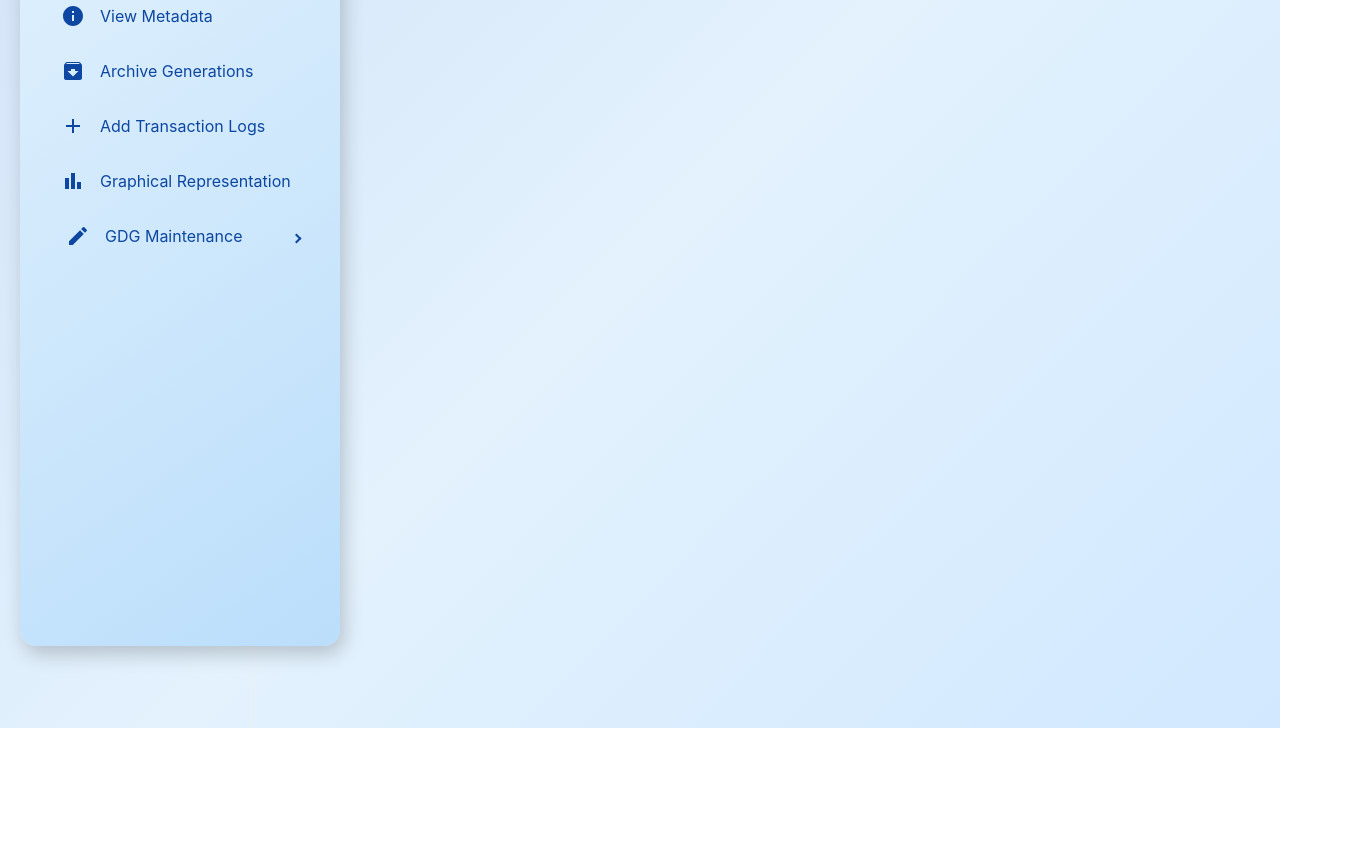
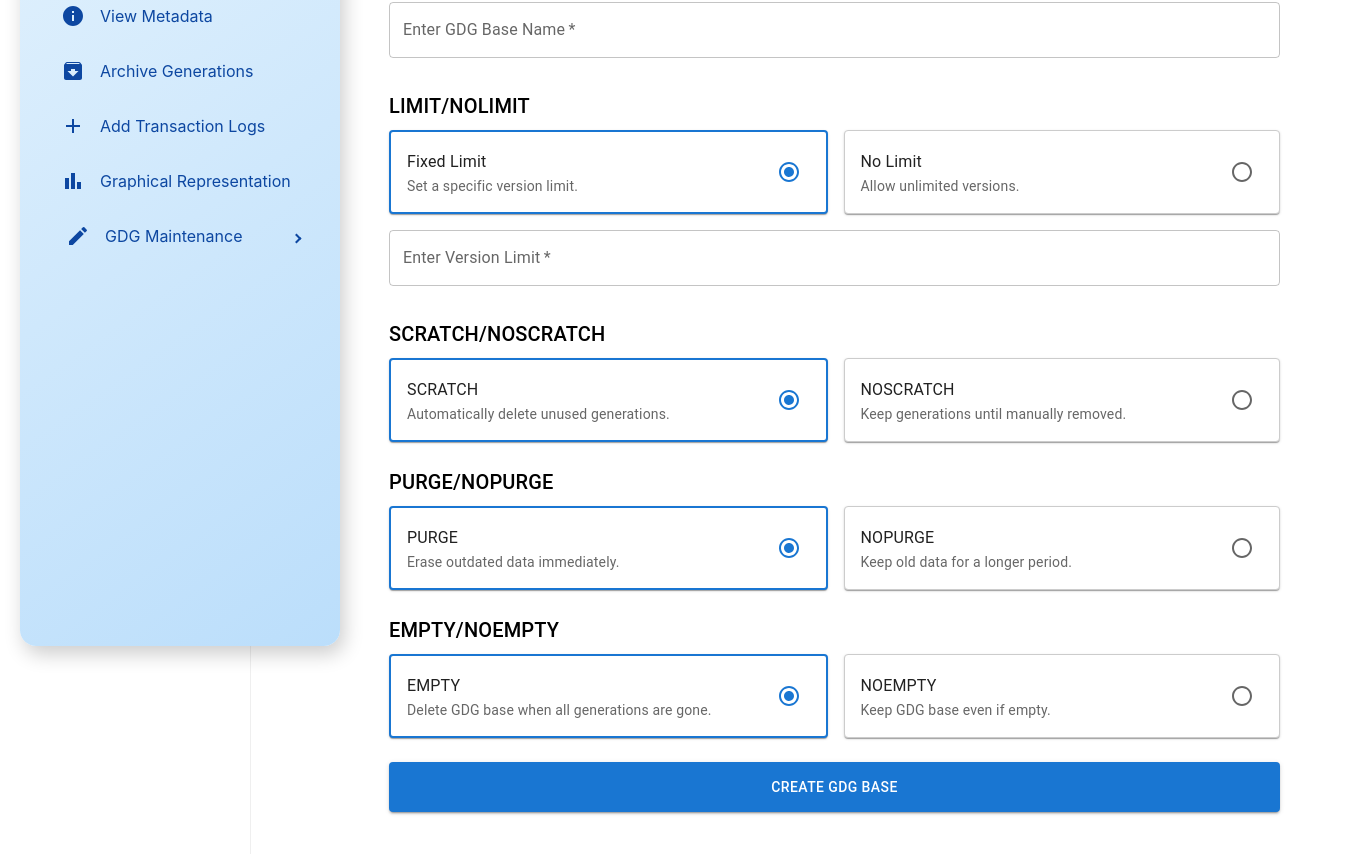
Before and after one commit to sreejitaduttaa/gdg-management, a React (Create React App) app: page /create-gdg in a window 1280 px wide. Shown: the part 214-1068 px from the top of the page, 1360 px wide, since content can reach past the window. Before the commit the page ends 942 px from the top, so only its background shows below. Built offline with nearby package versions, Linux system fonts and the light colour scheme.

Commit message:
create gdg attributes added

```diff
--- a/src/components/Sidebar.js
+++ b/src/components/Sidebar.js
@@ -31,6 +31,9 @@ const SidebarComponent = ({ collapsed, setCollapsed }) => {
         "& .ps-sidebar-container": {
           height: "100vh",
           minHeight: "100vh",
+          position: "fixed",
+          top: 0,
+          left: 0,
           width: collapsed ? "70px" : "280px",
           background: "linear-gradient(145deg, #e3f2fd, #bbdefb)",
           borderRadius: "16px",
@@ -38,6 +41,9 @@ const SidebarComponent = ({ collapsed, setCollapsed }) => {
           margin: "20px",
           padding: collapsed ? "10px" : "20px",
           transition: "width 0.3s ease, padding 0.3s ease",
+          overflowY: "auto",
+          scrollbarWidth: "thin",
+
         },
       }}
     >
--- a/src/components/Topbar.js
+++ b/src/components/Topbar.js
@@ -11,22 +11,22 @@ const Topbar = ({ collapsed }) => {
         alignItems: "center",
         justifyContent: "space-between",
         background: "linear-gradient(145deg, #e3f2fd, #bbdefb)",
-        padding: "12px 20px", // ✅ Slightly reduced padding
+        padding: "12px 20px",
         borderRadius: "16px",
         boxShadow: "4px 8px 20px rgba(0,0,0,0.2)",
         margin: "15px",
         marginLeft: collapsed ? "40px" : "100px",
         marginRight: "15px",
-        height: "40px", // ✅ Reduced height
+        height: "40px",
         transition: "margin-left 0.3s ease, width 0.3s ease",
       }}
     >
       {/* Left Section - User Profile */}
       <Box sx={{ display: "flex", alignItems: "center", gap: 1.5 }}>
-        <Avatar src="/profile.jpg" alt="User" sx={{ width: 35, height: 35 }} /> {/* ✅ Smaller Avatar */}
+        <Avatar src="/profile.jpg" alt="User" sx={{ width: 35, height: 35 }} />
         <Box>
-          <Typography variant="caption" color="gray">Welcome back!</Typography> {/* ✅ Smaller text */}
-          <Typography variant="body2" sx={{ fontWeight: "bold", color: "#0d47a1" }}>John Doe</Typography> {/* ✅ Reduced font size */}
+          <Typography variant="caption" color="gray">Welcome back!</Typography>
+          <Typography variant="body2" sx={{ fontWeight: "bold", color: "#0d47a1" }}>Sreejita Dutta</Typography>
         </Box>
       </Box>
 
@@ -35,22 +35,22 @@ const Topbar = ({ collapsed }) => {
         <IconButton sx={{
           color: "#0d47a1",
           background: "white",
-          borderRadius: "50%",  // ✅ Circular buttons
-          width: 32, height: 32, // ✅ Reduced size
+          borderRadius: "50%",
+          width: 32, height: 32,
           display: "flex", justifyContent: "center", alignItems: "center",
           boxShadow: "2px 4px 8px rgba(0,0,0,0.15)"
         }}>
-          <NotificationsIcon sx={{ fontSize: 18 }} /> {/* ✅ Smaller icon */}
+          <NotificationsIcon sx={{ fontSize: 18 }} />
         </IconButton>
         <IconButton sx={{
           color: "#0d47a1",
           background: "white",
-          borderRadius: "50%", // ✅ Circular buttons
-          width: 32, height: 32, // ✅ Reduced size
+          borderRadius: "50%",
+          width: 32, height: 32,
           display: "flex", justifyContent: "center", alignItems: "center",
           boxShadow: "2px 4px 8px rgba(0,0,0,0.15)"
         }}>
-          <SettingsIcon sx={{ fontSize: 18 }} /> {/* ✅ Smaller icon */}
+          <SettingsIcon sx={{ fontSize: 18 }} />
         </IconButton>
       </Box>
     </Box>
--- a/src/layouts/MainLayout.js
+++ b/src/layouts/MainLayout.js
@@ -8,7 +8,7 @@ const MainLayout = () => {
   const [collapsed, setCollapsed] = useState(false);
 
   return (
-    <Box sx={{ display: "flex", background: "linear-gradient(135deg,rgb(211, 226, 247), #e3f2fd, #d1e8ff)", minHeight: "100vh" }}>
+    <Box sx={{ display: "flex", background: "#fff", minHeight: "100vh" }}>
       <SidebarComponent collapsed={collapsed} setCollapsed={setCollapsed} />
 
 
@@ -22,7 +22,7 @@ const MainLayout = () => {
             p: 3,
             backgroundColor: "transparent",
             minHeight: "100vh",
-            marginLeft: collapsed ? "70px" : "240px",
+            marginLeft: collapsed ? "30px" : "90px",
             // marginTop: "100px",
             transition: "margin-left 0.3s ease",
           }}
--- a/src/pages/CreateGDG.js
+++ b/src/pages/CreateGDG.js
@@ -1,5 +1,212 @@
+import React, { useState } from "react";
+import {
+  Box, TextField, Radio, Button, Typography, Alert, CircularProgress, Paper, Stack
+} from "@mui/material";
+
 const CreateGDG = () => {
-    return <h1>Create GDG Base</h1>;
+  const [gdgName, setGdgName] = useState("");
+  const [limit, setLimit] = useState("LIMIT");
+  const [limitValue, setLimitValue] = useState("");
+  const [scratch, setScratch] = useState("SCRATCH");
+  const [purge, setPurge] = useState("PURGE");
+  const [order, setOrder] = useState("FIFO");
+  const [empty, setEmpty] = useState("EMPTY");
+  const [message, setMessage] = useState(null);
+  const [loading, setLoading] = useState(false);
+
+  const handleSubmit = async (event) => {
+    event.preventDefault();
+    if (!gdgName.trim()) {
+      setMessage({ type: "error", text: "GDG Base Name is required!" });
+      return;
+    }
+    if (limit === "LIMIT" && !limitValue.trim()) {
+      setMessage({ type: "error", text: "Please enter a version limit!" });
+      return;
+    }
+
+    const gdgData = { gdgName, limit, limitValue, scratch, purge, order, empty };
+    setLoading(true);
+
+    try {
+      const response = await fetch("/api/create-gdg", {
+        method: "POST",
+        headers: { "Content-Type": "application/json" },
+        body: JSON.stringify(gdgData),
+      });
+
+      const result = await response.json();
+      if (response.ok) {
+        setMessage({ type: "success", text: "GDG Base created successfully!" });
+        setGdgName("");
+        setLimitValue("");
+      } else {
+        setMessage({ type: "error", text: result.message || "Error creating GDG Base" });
+      }
+    } catch (error) {
+      setMessage({ type: "error", text: "Network error. Try again!" });
+    } finally {
+      setLoading(false);
+    }
   };
 
-  export default CreateGDG;
+  return (
+    <Box sx={{ width: "100%", maxWidth: "1200px", margin: "auto", padding: 3, pr: 10 }}>
+
+
+      <Typography variant="h4" sx={{ marginBottom: 2, textAlign: "center" }}>Create GDG Base</Typography>
+
+      <form onSubmit={handleSubmit}>
+        {/* GDG Base Name */}
+        <TextField
+          fullWidth
+          label="Enter GDG Base Name"
+          value={gdgName}
+          onChange={(e) => setGdgName(e.target.value)}
+          margin="normal"
+          required
+        />
+
+        {/* LIMIT/NOLIMIT in Card Format */}
+        <Typography variant="h6" sx={{ mt: 3, mb: 1 }}>LIMIT/NOLIMIT</Typography>
+        <Stack direction={{ xs: "column", sm: "row" }} spacing={2}>
+          {[
+            { value: "LIMIT", title: "Fixed Limit", desc: "Set a specific version limit." },
+            { value: "NOLIMIT", title: "No Limit", desc: "Allow unlimited versions." },
+          ].map((option) => (
+            <Paper
+              key={option.value}
+              sx={{
+                p: 2,
+                flex: 1,
+                display: "flex",
+                alignItems: "center",
+                justifyContent: "space-between",
+                border: limit === option.value ? "2px solid #1976d2" : "1px solid #ccc",
+                cursor: "pointer",
+                transition: "0.3s",
+              }}
+              onClick={() => setLimit(option.value)}
+            >
+              <Box>
+                <Typography variant="subtitle1">{option.title}</Typography>
+                <Typography variant="body2" color="textSecondary">{option.desc}</Typography>
+              </Box>
+              <Radio checked={limit === option.value} />
+            </Paper>
+          ))}
+        </Stack>
+
+        {/* Version Limit Input Field (Only if LIMIT is Selected) */}
+        {limit === "LIMIT" && (
+          <TextField
+            fullWidth
+            label="Enter Version Limit"
+            value={limitValue}
+            onChange={(e) => setLimitValue(e.target.value)}
+            margin="normal"
+            sx={{ mt: 2 }}
+            required
+          />
+        )}
+
+        {/* SCRATCH/NOSCRATCH */}
+        <Typography variant="h6" sx={{ mt: 3, mb: 1 }}>SCRATCH/NOSCRATCH</Typography>
+        <Stack direction={{ xs: "column", sm: "row" }} spacing={2}>
+          {[
+            { value: "SCRATCH", title: "SCRATCH", desc: "Automatically delete unused generations." },
+            { value: "NOSCRATCH", title: "NOSCRATCH", desc: "Keep generations until manually removed." },
+          ].map((option) => (
+            <Paper
+              key={option.value}
+              sx={{
+                p: 2,
+                flex: 1,
+                display: "flex",
+                alignItems: "center",
+                justifyContent: "space-between",
+                border: scratch === option.value ? "2px solid #1976d2" : "1px solid #ccc",
+                cursor: "pointer",
+                transition: "0.3s",
+              }}
+              onClick={() => setScratch(option.value)}
+            >
+              <Box>
+                <Typography variant="subtitle1">{option.title}</Typography>
+                <Typography variant="body2" color="textSecondary">{option.desc}</Typography>
+              </Box>
+              <Radio checked={scratch === option.value} />
+            </Paper>
+          ))}
+        </Stack>
+
+        {/* PURGE/NOPURGE */}
+        <Typography variant="h6" sx={{ mt: 3, mb: 1 }}>PURGE/NOPURGE</Typography>
+        <Stack direction={{ xs: "column", sm: "row" }} spacing={2}>
+          {[
+            { value: "PURGE", title: "PURGE", desc: "Erase outdated data immediately." },
+            { value: "NOPURGE", title: "NOPURGE", desc: "Keep old data for a longer period." },
+          ].map((option) => (
+            <Paper
+              key={option.value}
+              sx={{
+                p: 2,
+                flex: 1,
+                display: "flex",
+                alignItems: "center",
+                justifyContent: "space-between",
+                border: purge === option.value ? "2px solid #1976d2" : "1px solid #ccc",
+                cursor: "pointer",
+                transition: "0.3s",
+              }}
+              onClick={() => setPurge(option.value)}
+            >
+              <Box>
+                <Typography variant="subtitle1">{option.title}</Typography>
+                <Typography variant="body2" color="textSecondary">{option.desc}</Typography>
+              </Box>
+              <Radio checked={purge === option.value} />
+            </Paper>
+          ))}
+        </Stack>
+
+        {/* EMPTY/NOEMPTY */}
+        <Typography variant="h6" sx={{ mt: 3, mb: 1 }}>EMPTY/NOEMPTY</Typography>
+        <Stack direction={{ xs: "column", sm: "row" }} spacing={2}>
+          {[
+            { value: "EMPTY", title: "EMPTY", desc: "Delete GDG base when all generations are gone." },
+            { value: "NOEMPTY", title: "NOEMPTY", desc: "Keep GDG base even if empty." },
+          ].map((option) => (
+            <Paper
+              key={option.value}
+              sx={{
+                p: 2,
+                flex: 1,
+                display: "flex",
+                alignItems: "center",
+                justifyContent: "space-between",
+                border: empty === option.value ? "2px solid #1976d2" : "1px solid #ccc",
+                cursor: "pointer",
+                transition: "0.3s",
+              }}
+              onClick={() => setEmpty(option.value)}
+            >
+              <Box>
+                <Typography variant="subtitle1">{option.title}</Typography>
+                <Typography variant="body2" color="textSecondary">{option.desc}</Typography>
+              </Box>
+              <Radio checked={empty === option.value} />
+            </Paper>
+          ))}
+        </Stack>
+
+        {/* Submit Button */}
+        <Button variant="contained" color="primary" fullWidth sx={{ mt: 3, height: "50px" }} type="submit" disabled={loading}>
+          {loading ? <CircularProgress size={24} sx={{ color: "white" }} /> : "Create GDG Base"}
+        </Button>
+      </form>
+    </Box>
+  );
+};
+
+export default CreateGDG;
```
